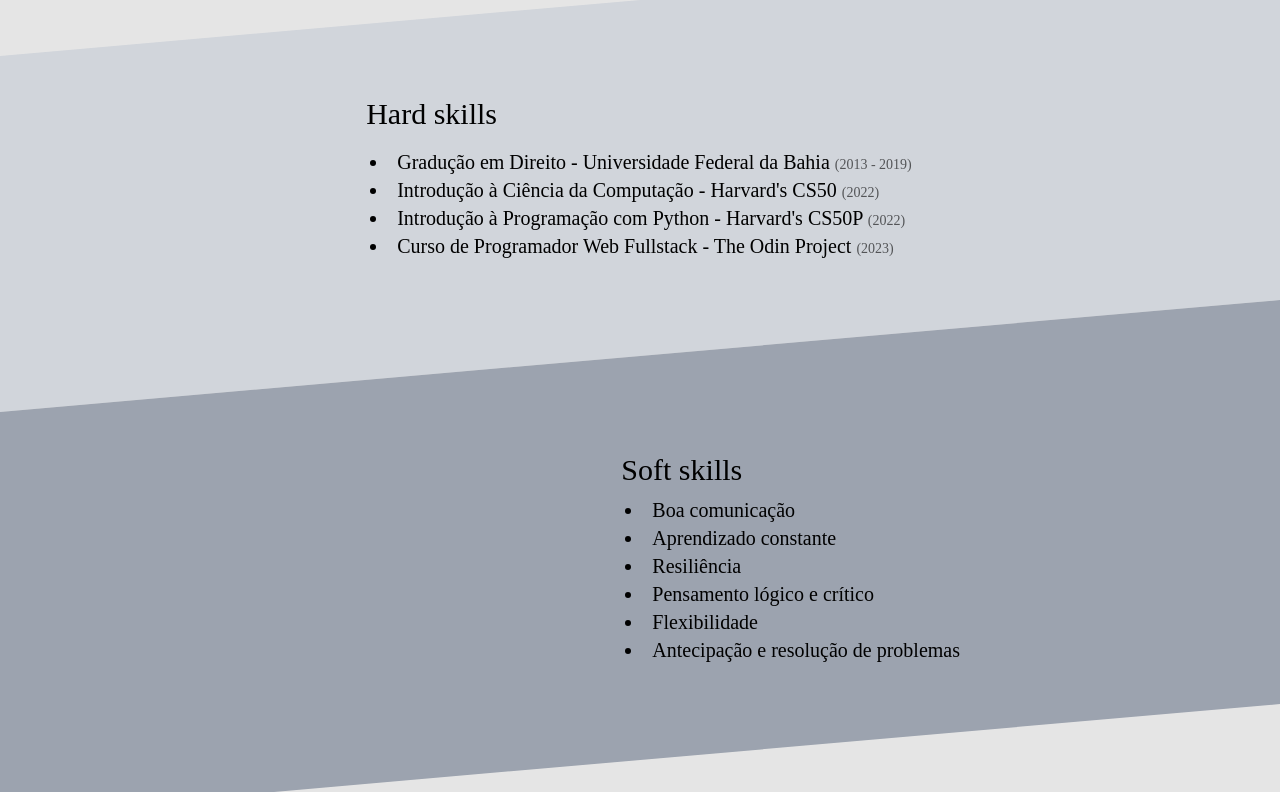
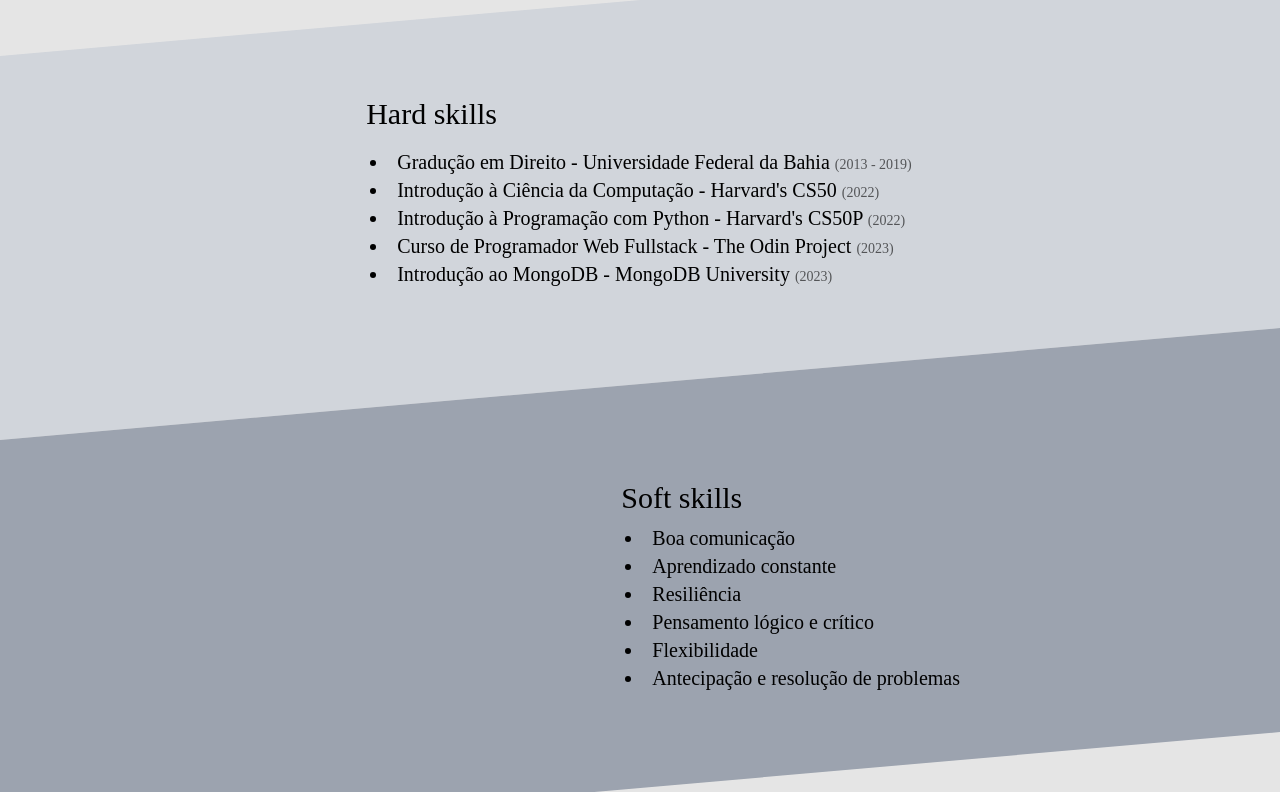
Before and after one commit to alefgomes0/my-portfolio, a React (Vite) app: page / in a window 1280 px wide. Shown: the part 2492-3284 px from the top of the page. Built offline with nearby package versions, Linux system fonts and the light colour scheme; a web font is replaced by a local one.

Commit message:
Adiciona mais uma Formação às hard skills

```diff
--- a/src/components/Formação/Formação.tsx
+++ b/src/components/Formação/Formação.tsx
@@ -25,6 +25,10 @@
                 Curso de Programador Web Fullstack - The Odin Project{" "}
                 <span className="text-sm opacity-60">(2023)</span>
               </li>
+              <li>
+                Introdução ao MongoDB - MongoDB University{" "}
+                <span className="text-sm opacity-60">(2023)</span>
+              </li>
             </ul>
           </div>
         </div>
```
